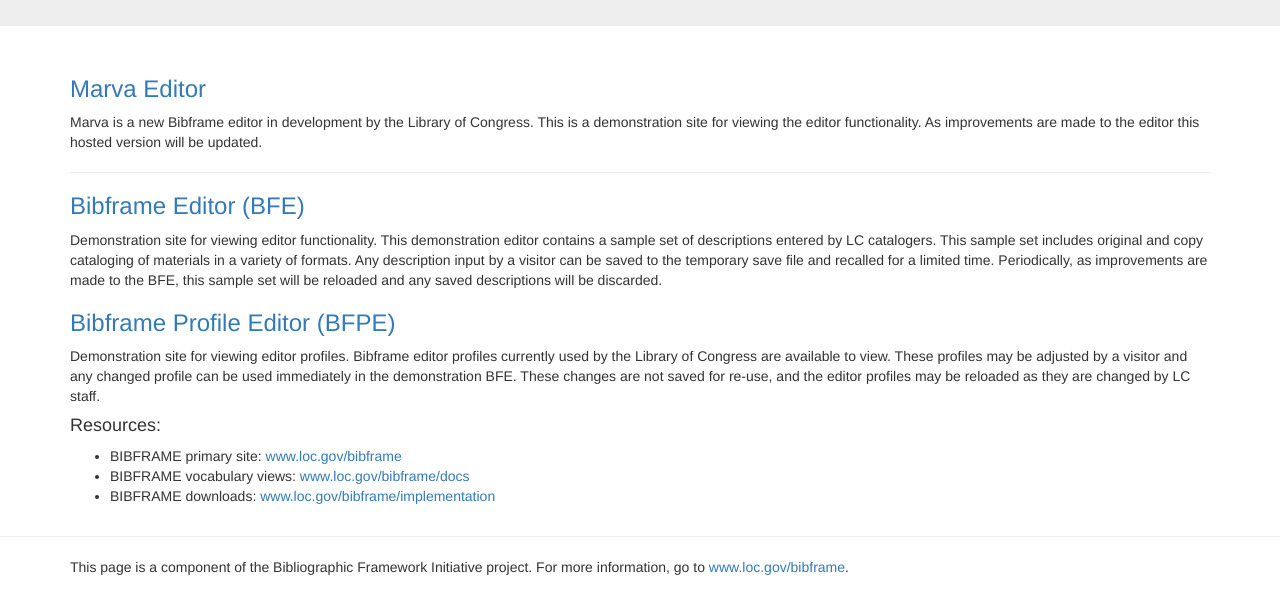
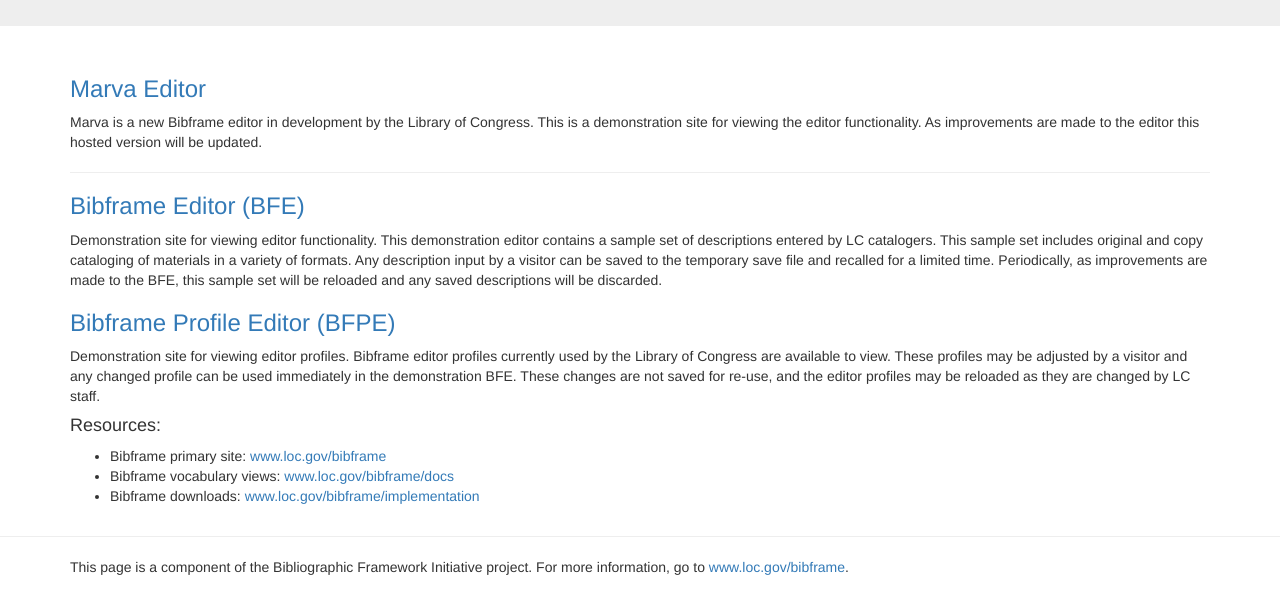
Before and after one commit to lcnetdev/recto, a website: page index.html in a window 1280 px wide. Shown: the part 195-802 px from the top of the page. Drawn offline with nearby package versions, Linux system fonts and the light colour scheme.

Commit message:
Bibframe

```diff
--- a/index.html
+++ b/index.html
@@ -92,9 +92,9 @@
         <p>Demonstration site for viewing editor profiles. Bibframe editor profiles currently used by the Library of Congress are available to view. These profiles may be adjusted by a visitor and any changed profile can be used immediately in the demonstration BFE. These changes are not saved for re-use, and the editor profiles may be reloaded as they are changed by LC staff.</p>
         <h4>Resources:</h4>
         <ul>
-            <li>BIBFRAME primary site:  <a href="http://www.loc.gov/bibframe">www.loc.gov/bibframe</a></li>
-            <li>BIBFRAME vocabulary views: <a href="http://www.loc.gov/bibframe/docs/index.html">www.loc.gov/bibframe/docs</a></li>
-            <li>BIBFRAME downloads:  <a href="http://www.loc.gov/bibframe/implementation">www.loc.gov/bibframe/implementation</a></li>
+            <li>Bibframe primary site:  <a href="http://www.loc.gov/bibframe">www.loc.gov/bibframe</a></li>
+            <li>Bibframe vocabulary views: <a href="http://www.loc.gov/bibframe/docs/index.html">www.loc.gov/bibframe/docs</a></li>
+            <li>Bibframe downloads:  <a href="http://www.loc.gov/bibframe/implementation">www.loc.gov/bibframe/implementation</a></li>
         </ul>
     </div>
     <hr>
```
